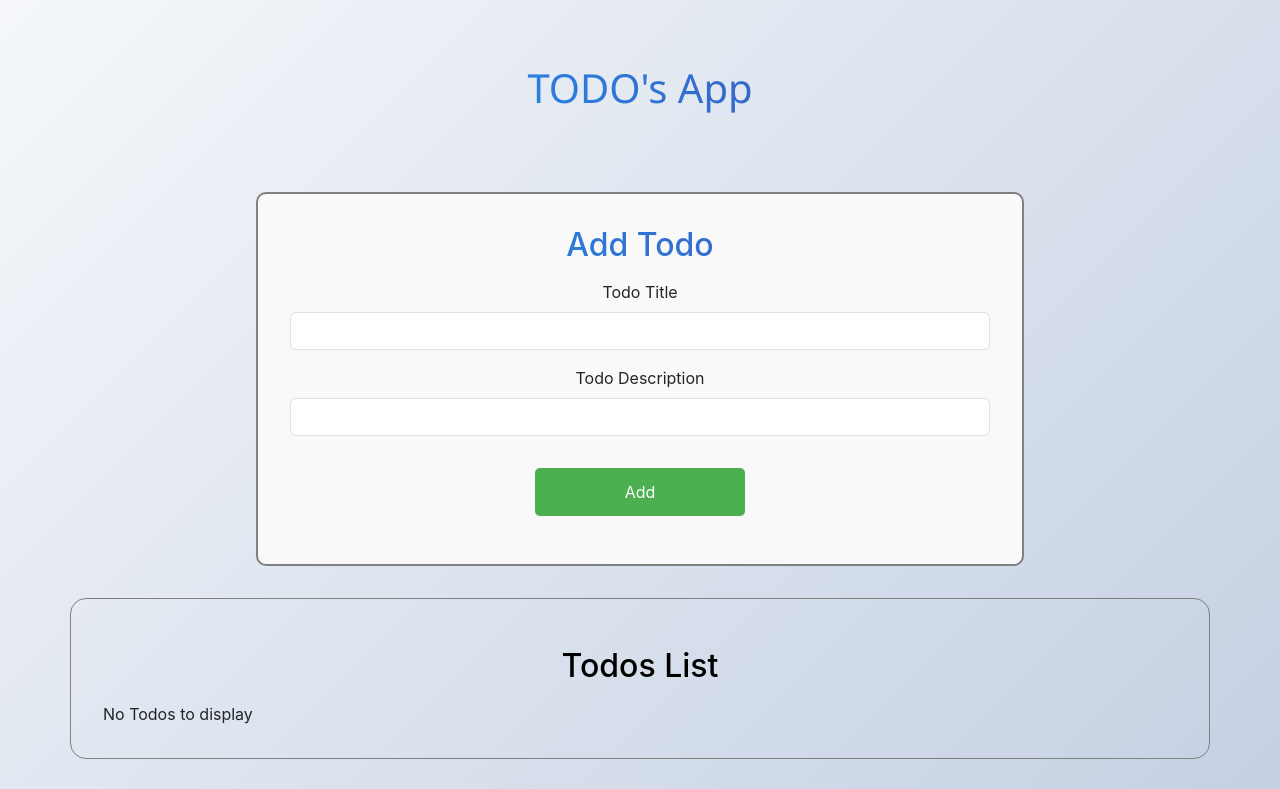
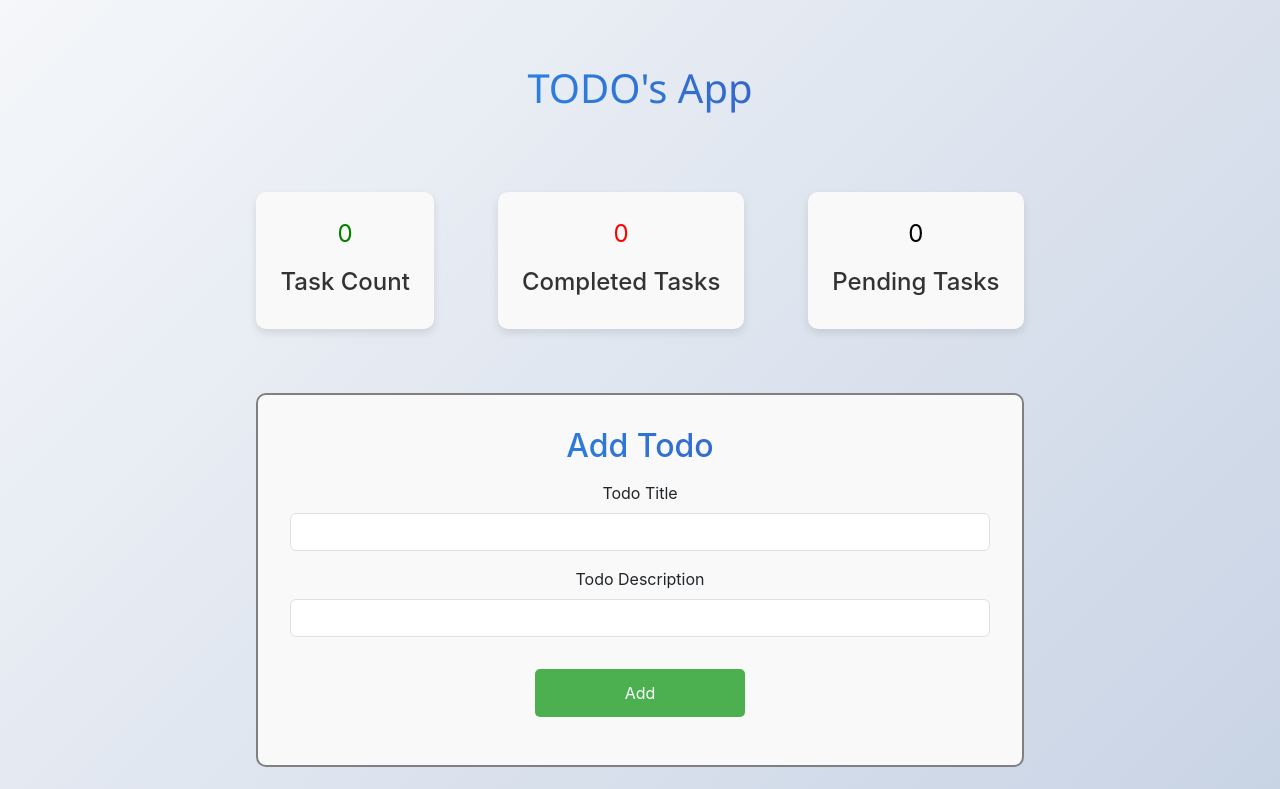
Before and after one commit to shantanu994/reactify-ui, a React (Create React App) app in the folder todo-list/: page / in a window 1280 px wide. Shown: the top 789 px of the page. Built offline with nearby package versions, Linux system fonts and the light colour scheme.

Commit message:
TODO's List

```diff
--- a/todo-list/src/App.css
+++ b/todo-list/src/App.css
@@ -84,3 +84,37 @@
   margin: 1rem 0;
   height: 3rem;
 }
+.CounterCards {
+  justify-content: center;
+  display: flex;
+  flex-wrap: wrap;
+  text-align: center;
+  gap: 2rem;
+  margin: 2rem auto;
+}
+.cards{
+  background: #f9f9f9;
+  display : inline-block;
+  margin : 1rem;
+  border-radius: 10px;
+  box-shadow: 0 4px 8px rgba(0, 0, 0, 0.1);
+  padding: 1.5rem;
+  text-align: center;
+}
+.cardstitle{
+  font-size: 1.5rem;
+  color: #333;
+  margin-bottom: 0.5rem;
+}
+.cardsdesc{
+  font-size: 1.5rem;
+  color: green;
+}
+.cardsdesc1{
+  font-size: 1.5rem;
+  color: red;
+}
+.cardsdesc2{
+  font-size: 1.5rem;
+  color: black;
+}
--- a/todo-list/src/App.js
+++ b/todo-list/src/App.js
@@ -3,6 +3,7 @@ import Header from "./MyComponents/Header.js";
 import Footer from "./MyComponents/Footer.js";
 import Todos from "./MyComponents/Todos.js";
 import AddTodo from "./MyComponents/AddTodo.js";
+import CounterCards from "./MyComponents/CounterCards.js";
 import { useState, useEffect } from "react";
 
 function App() {
@@ -38,6 +39,7 @@ function App() {
   return (
     <>
       <Header title="TODO's App" />
+      <CounterCards />
       <AddTodo addTodo={addTodo} />
       <Todos todos={todos} onDelete={onDelete} />
       <Footer />
--- /dev/null
+++ b/todo-list/src/MyComponents/CounterCards.js
@@ -0,0 +1,25 @@
+import React from "react";
+
+const counterCards = () => {
+  let taskcount = 0;
+  let CompletedTasks = 0;
+  let PendingTasks = 0;
+  return (
+    <div className="CounterCards">
+      <div className="cards">
+        <p className="cardsdesc">{taskcount}</p>
+        <h1 className="cardstitle">Task Count</h1>
+      </div>
+      <div className="cards">
+        <p className="cardsdesc1">{CompletedTasks}</p>
+        <h1 className="cardstitle">Completed Tasks</h1>
+      </div>
+      <div className="cards">
+        <p className="cardsdesc2">{PendingTasks}</p>
+        <h1 className="cardstitle">Pending Tasks</h1>
+      </div>
+    </div>
+  );
+};
+
+export default counterCards;
```
